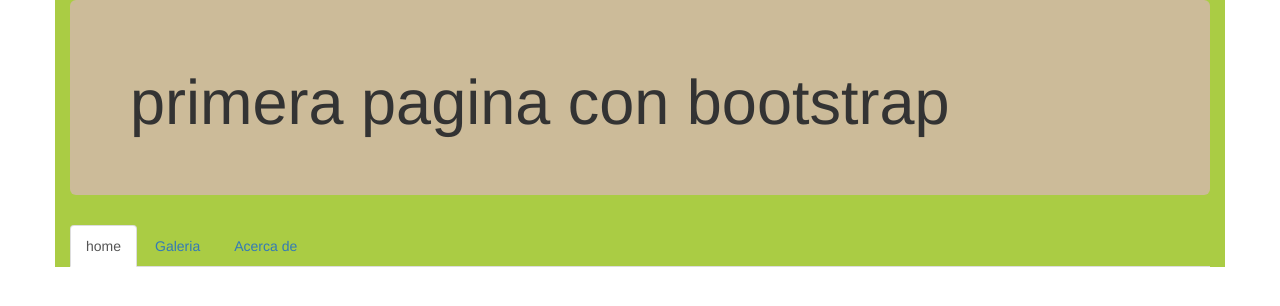
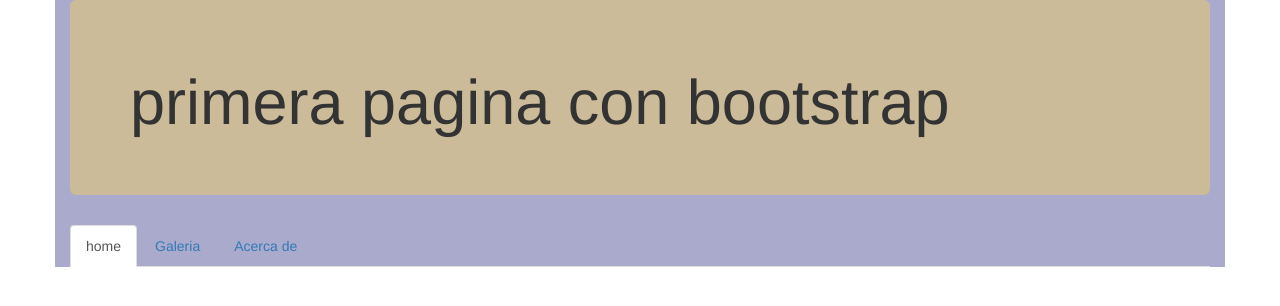
Before and after one commit to leocj/suma_vectores, a plain HTML site: page index.html in a window 1280 px wide. Drawn offline with nearby package versions, Linux system fonts and the light colour scheme.

Commit message:
se cambio el color de fondo

```diff
--- a/css/estilo.css
+++ b/css/estilo.css
@@ -1,5 +1,5 @@
 .container{
-  background-color: #AC4;
+  background-color: #AAC;
 
 }
 .container .jumbotron{
```
